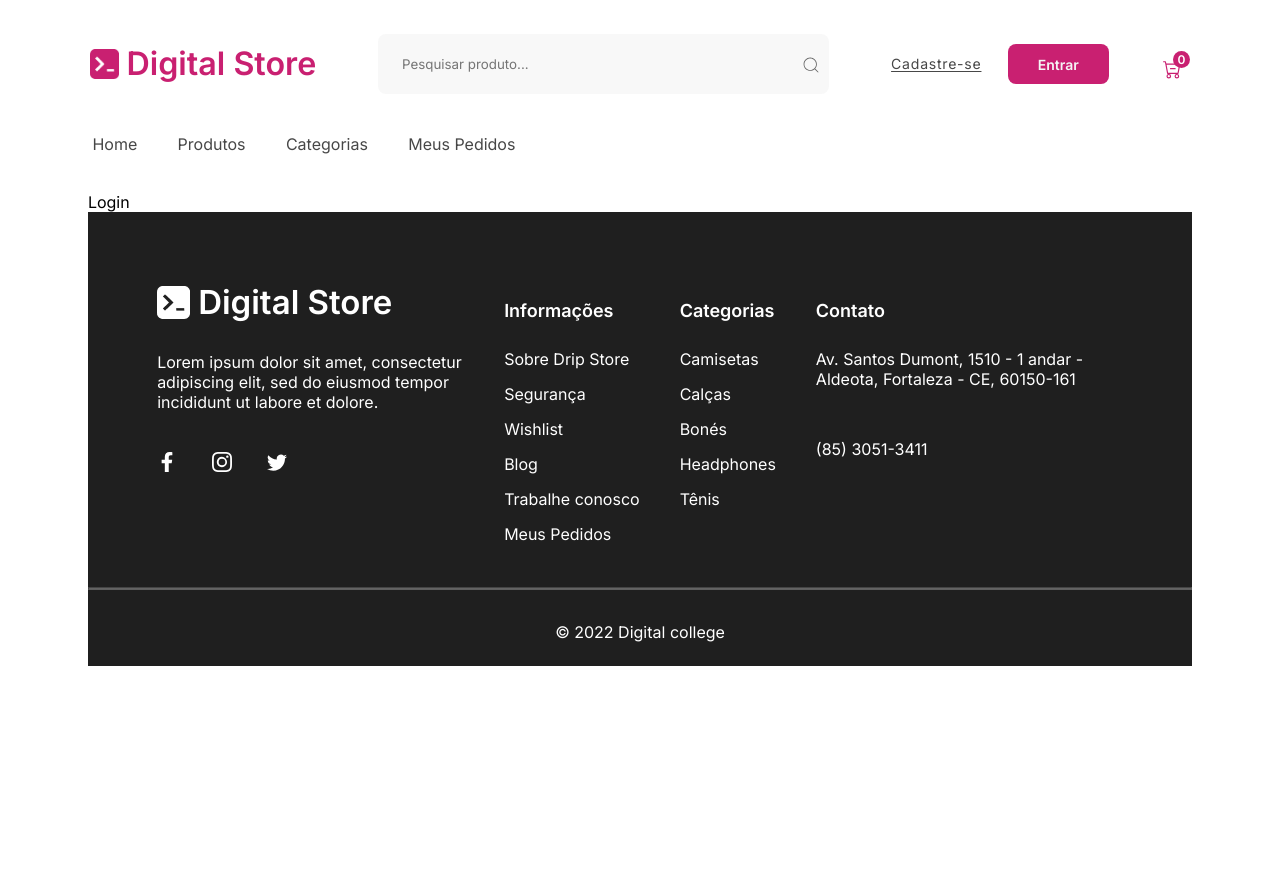
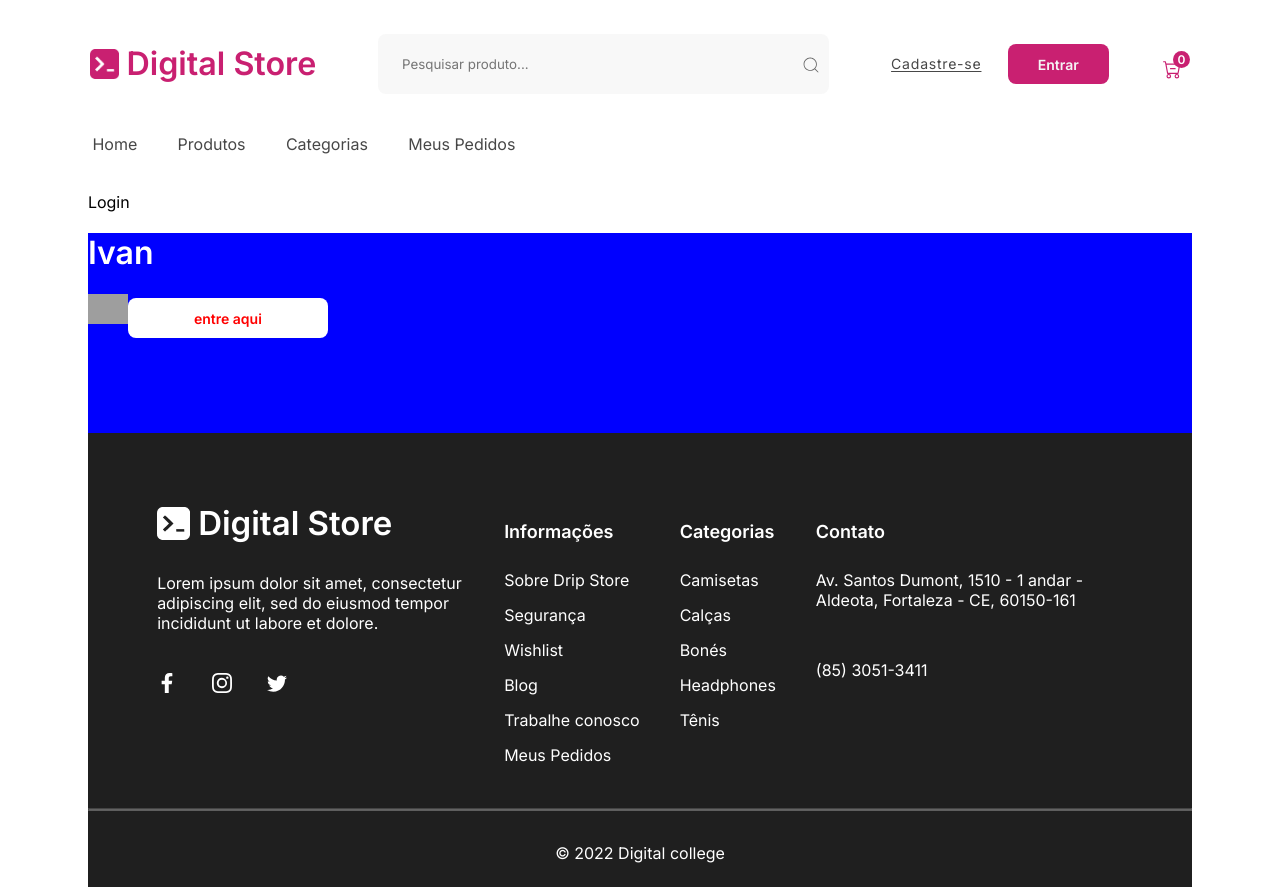
Before and after one commit to DarlanMendes/digital-store, a React (Create React App) app: page / in a window 1280 px wide. Before the commit the page ends 800 px from the top, so only its background shows below. Built offline with nearby package versions, Linux system fonts and the light colour scheme; grey boxes are pictures that could not be loaded.

Commit message:
Criação componente Login Container

```diff
--- /dev/null
+++ b/src/components/LoginContainer/index.jsx
@@ -0,0 +1,10 @@
+import styles from './styles.module.scss'
+import faceLogo from '../../assets/images/face-logo.png'
+import Botao from '../Botao'
+export default function CadastroContainer() {
+    return (<div className={styles.containerLogin}>
+        <h1>Ivan</h1>
+        <img src={faceLogo} alt ="logo facebook"/>
+        <Botao cor={'red'} corFundo={'white'} largura={'200px'} texto={'entre aqui'}/>
+    </div>)
+}
--- /dev/null
+++ b/src/components/LoginContainer/styles.module.scss
@@ -0,0 +1,11 @@
+.containerLogin {
+    background-color: blue;
+    height:200px;
+    h1{
+        color:white;
+    }
+    img{
+        height:30px;
+    }
+
+}
--- a/src/pages/Login/index.jsx
+++ b/src/pages/Login/index.jsx
@@ -1,7 +1,9 @@
+import LoginContainer from '../../components/LoginContainer'
 export default function Login(){
     return(
         <div>
           Login
+          <LoginContainer/>
         </div>
     )
 }
```
